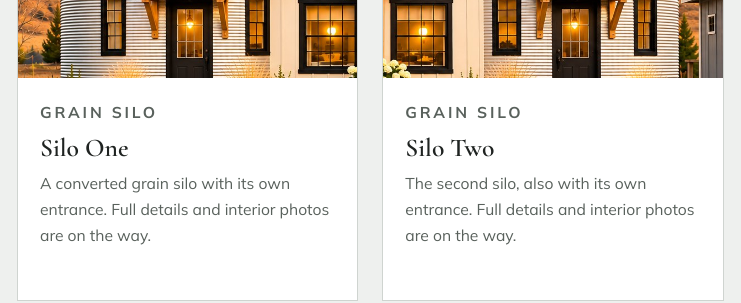
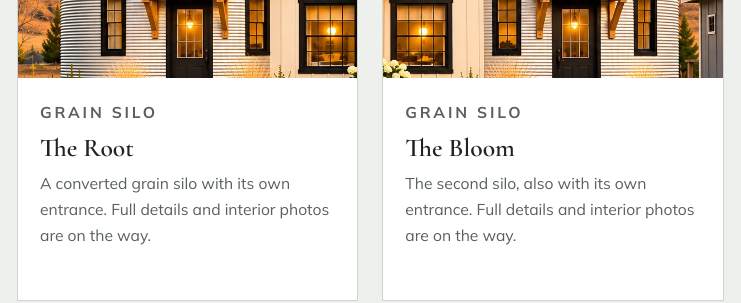
Before and after one commit to crawford02/wildrootsilos, a plain HTML site: page index.html in a window 1280 px wide. Shown: the part 2000-2303 px from the top of the page, 87-828 px from the left. Drawn offline with nearby package versions, Linux system fonts and the light colour scheme.

Commit message:
Rename silos to The Root and The Bloom

```diff
--- a/index.html
+++ b/index.html
@@ -154,7 +154,7 @@ footer .brand { font-size: 1.15rem; }
           <div class="photo one" role="img" aria-label="The first converted grain silo"></div>
           <div class="text">
             <p class="tag">Grain silo</p>
-            <h3>Silo One</h3>
+            <h3>The Root</h3>
             <p>A converted grain silo with its own entrance. Full details and interior photos are on the way.</p>
           </div>
         </article>
@@ -162,7 +162,7 @@ footer .brand { font-size: 1.15rem; }
           <div class="photo two" role="img" aria-label="The second converted grain silo"></div>
           <div class="text">
             <p class="tag">Grain silo</p>
-            <h3>Silo Two</h3>
+            <h3>The Bloom</h3>
             <p>The second silo, also with its own entrance. Full details and interior photos are on the way.</p>
           </div>
         </article>
```
